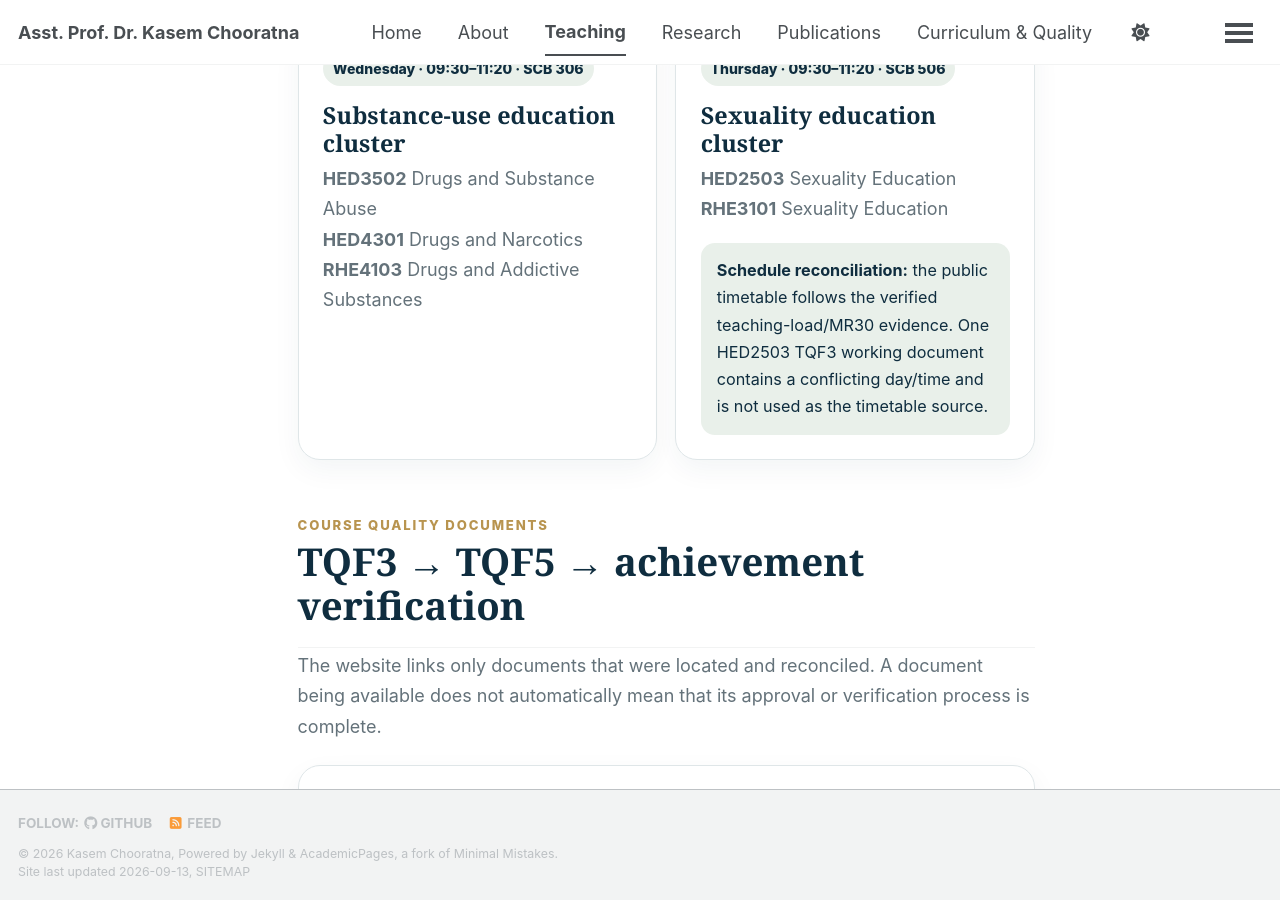
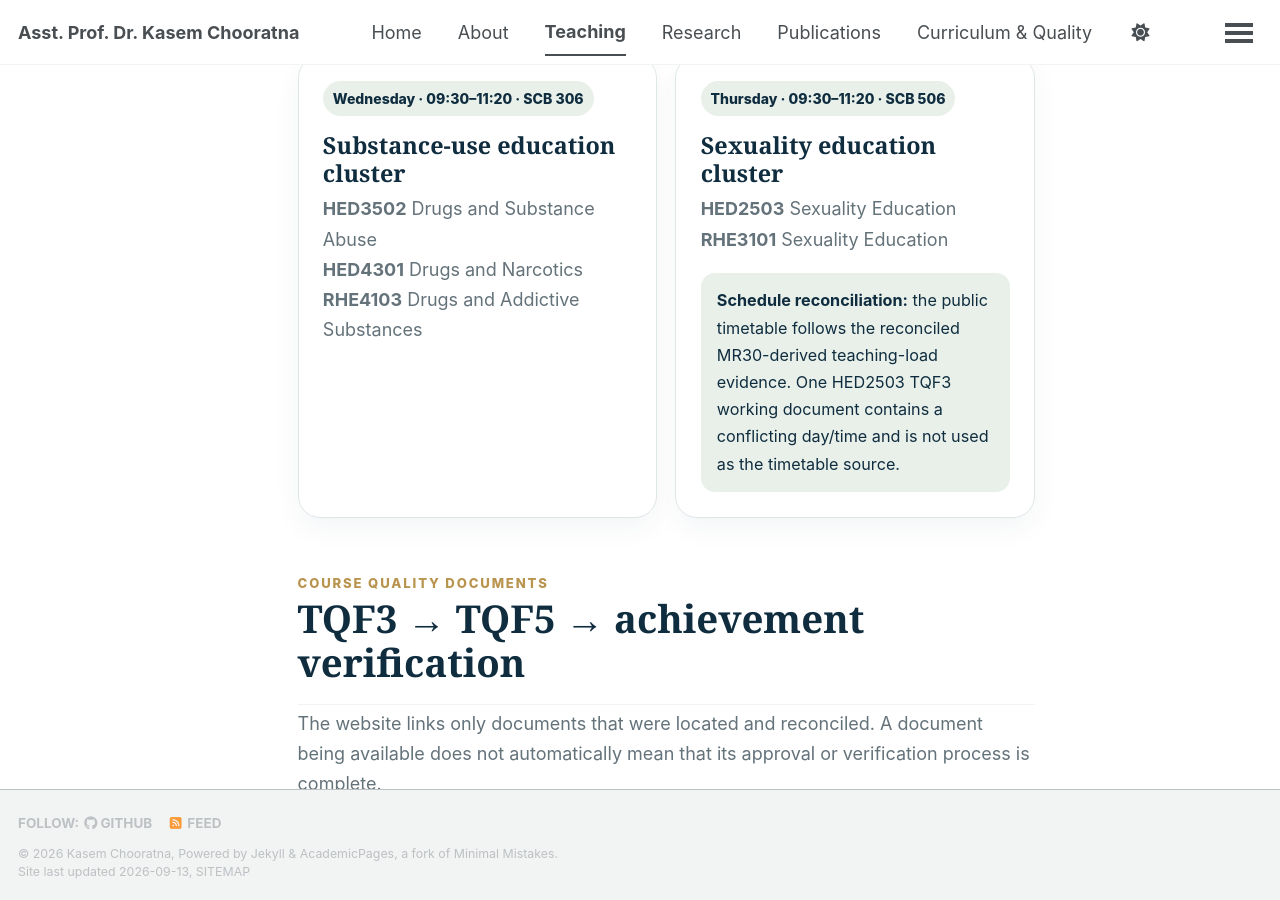
Before and after one commit to kasemch/kasemch.github.io, a Jekyll site: the page built from _pages/teaching.html, in a window 1280 px wide and 900 px high, scrolled down 4445 px. Built offline with Jekyll 4.4.1, drawn with Linux system fonts in a browser that asks for light colours; a style sheet for code colours, icons or effects is not loaded; some of the changed text lies outside the part shown.

Commit message:
Expose official MR30 source and evidence hierarchy

```diff
--- a/_pages/teaching.html
+++ b/_pages/teaching.html
@@ -25,7 +25,7 @@ author_profile: false
     <div class="sp-section-head">
       <div class="sp-eyebrow">Academic Year {{ teaching.academic_year }}</div>
       <h2 id="teaching-2569-title">Verified teaching snapshot</h2>
-      <p class="sp-intro">The current verified scope is {{ teaching.verified_scope }}. Semester 2/2569 is not shown until authoritative teaching evidence becomes available.</p>
+      <p class="sp-intro">The current verified scope is {{ teaching.verified_scope }}. Semester 2/2569 is not shown until authoritative teaching-assignment evidence becomes available.</p>
     </div>
     <div class="sp-metrics" aria-label="Semester 1/2569 teaching summary">
       <article class="sp-metric"><strong>{{ teaching.summary.course_codes }}</strong><span>Verified course codes</span></article>
@@ -33,7 +33,10 @@ author_profile: false
       <article class="sp-metric"><strong>{{ teaching.summary.cross_listed_clusters }}</strong><span>Cross-listed clusters</span></article>
       <article class="sp-metric"><strong>{{ teaching.summary.special_lectures }}</strong><span>Special lecture</span></article>
     </div>
-    <div class="sp-policy"><strong>Evidence boundary.</strong> {{ teaching.source_note }}</div>
+    <div class="sp-policy">
+      <strong>Evidence boundary.</strong> {{ teaching.source_note }}
+      <br><a class="sp-link" href="{{ teaching.official_mr30_url }}" rel="noopener">Ramkhamhaeng University central MR30 schedule →</a>
+    </div>
   </section>
 
   <section class="sp-section sp-shell" aria-labelledby="current-courses-title">
@@ -73,7 +76,7 @@ author_profile: false
     </div>
     <div class="sp-grid">
       <article class="sp-card"><div class="sp-output-year">Wednesday · 09:30–11:20 · SCB 306</div><h3>Substance-use education cluster</h3><p><strong>HED3502</strong> Drugs and Substance Abuse<br><strong>HED4301</strong> Drugs and Narcotics<br><strong>RHE4103</strong> Drugs and Addictive Substances</p></article>
-      <article class="sp-card"><div class="sp-output-year">Thursday · 09:30–11:20 · SCB 506</div><h3>Sexuality education cluster</h3><p><strong>HED2503</strong> Sexuality Education<br><strong>RHE3101</strong> Sexuality Education</p><div class="sp-evidence-note"><strong>Schedule reconciliation:</strong> the public timetable follows the verified teaching-load/MR30 evidence. One HED2503 TQF3 working document contains a conflicting day/time and is not used as the timetable source.</div></article>
+      <article class="sp-card"><div class="sp-output-year">Thursday · 09:30–11:20 · SCB 506</div><h3>Sexuality education cluster</h3><p><strong>HED2503</strong> Sexuality Education<br><strong>RHE3101</strong> Sexuality Education</p><div class="sp-evidence-note"><strong>Schedule reconciliation:</strong> the public timetable follows the reconciled MR30-derived teaching-load evidence. One HED2503 TQF3 working document contains a conflicting day/time and is not used as the timetable source.</div></article>
     </div>
   </section>
 
```
